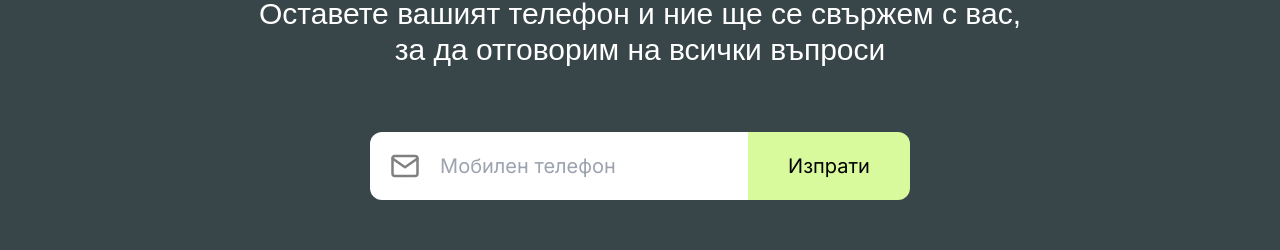
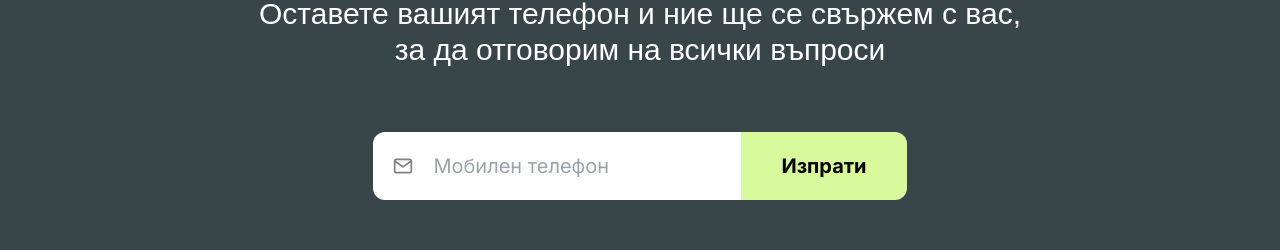
Before and after one commit to sn0wzZz/zing7-task-c, a Next.js app: page / in a window 1280 px wide. Shown: the part 2775-3025 px from the top of the page. Built offline with nearby package versions, Linux system fonts and the light colour scheme.

Commit message:
Initial commit

```diff
--- a/src/app/form/Form.tsx
+++ b/src/app/form/Form.tsx
@@ -3,7 +3,7 @@ import { FiMail } from 'react-icons/fi'
 
 export default function Form() {
   return (
-    <div className='h-auto w-[80%] md:w-[70%] lg:w-[50%] xl:w-[60%] 2xl:w-[60%] flex  flex-col justify-center text-center py-10 xl:py-24'>
+    <div className='h-auto w-[80%] md:w-[70%] lg:w-[50%] xl:w-[60%] 2xl:w-[45%] flex  flex-col justify-center text-center py-10 xl:py-24'>
       <h1 className='text-white my-10'>
         Готиви ли сте да работим заедно?
       </h1>
@@ -13,14 +13,14 @@ export default function Form() {
       </p>
       <div className=' my-16 flex flex-nowrap justify-center'>
         <div className='flex items-center bg-white rounded-l-xl pl-3 xl:pl-5'>
-          <FiMail color='grey' size={30} />
+          <FiMail color='grey' size={20} />
           <input
             className=' p-3 w-[10rem] xl:w-auto xl:p-5 xl:text-xl outline-none  border-none bg bg-transparent'
             type='text'
             placeholder='Мобилен телефон'
           />
         </div>
-        <button className='p-3 xl:p-5 xl:px-10 bg-lime-200 xl:text-xl rounded-r-xl border-0'>
+        <button className='p-3 xl:p-5 xl:px-10 bg-lime-200 xl:text-xl rounded-r-xl border-0 font-bold'>
           Изпрати
         </button>
       </div>
```
